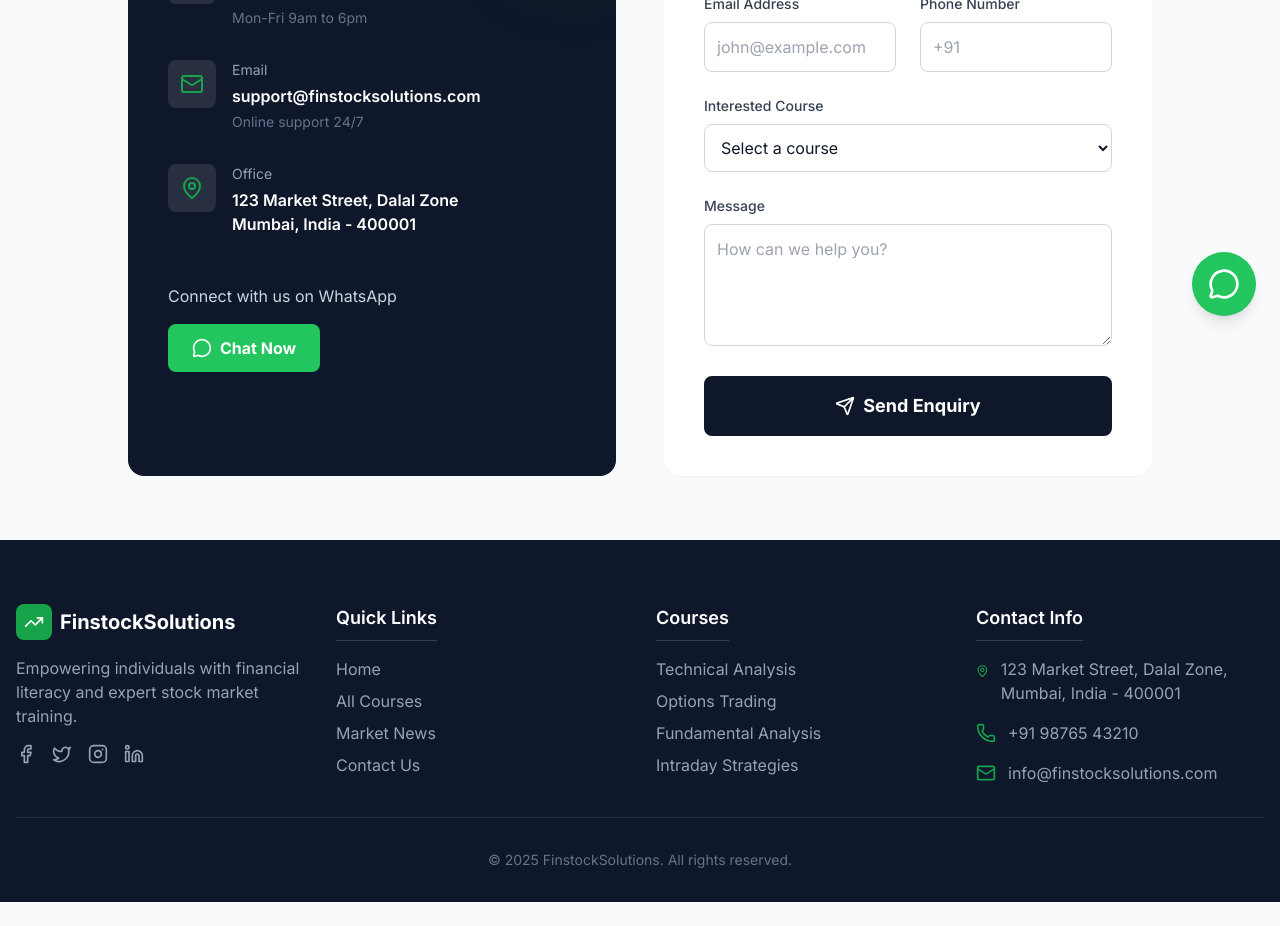
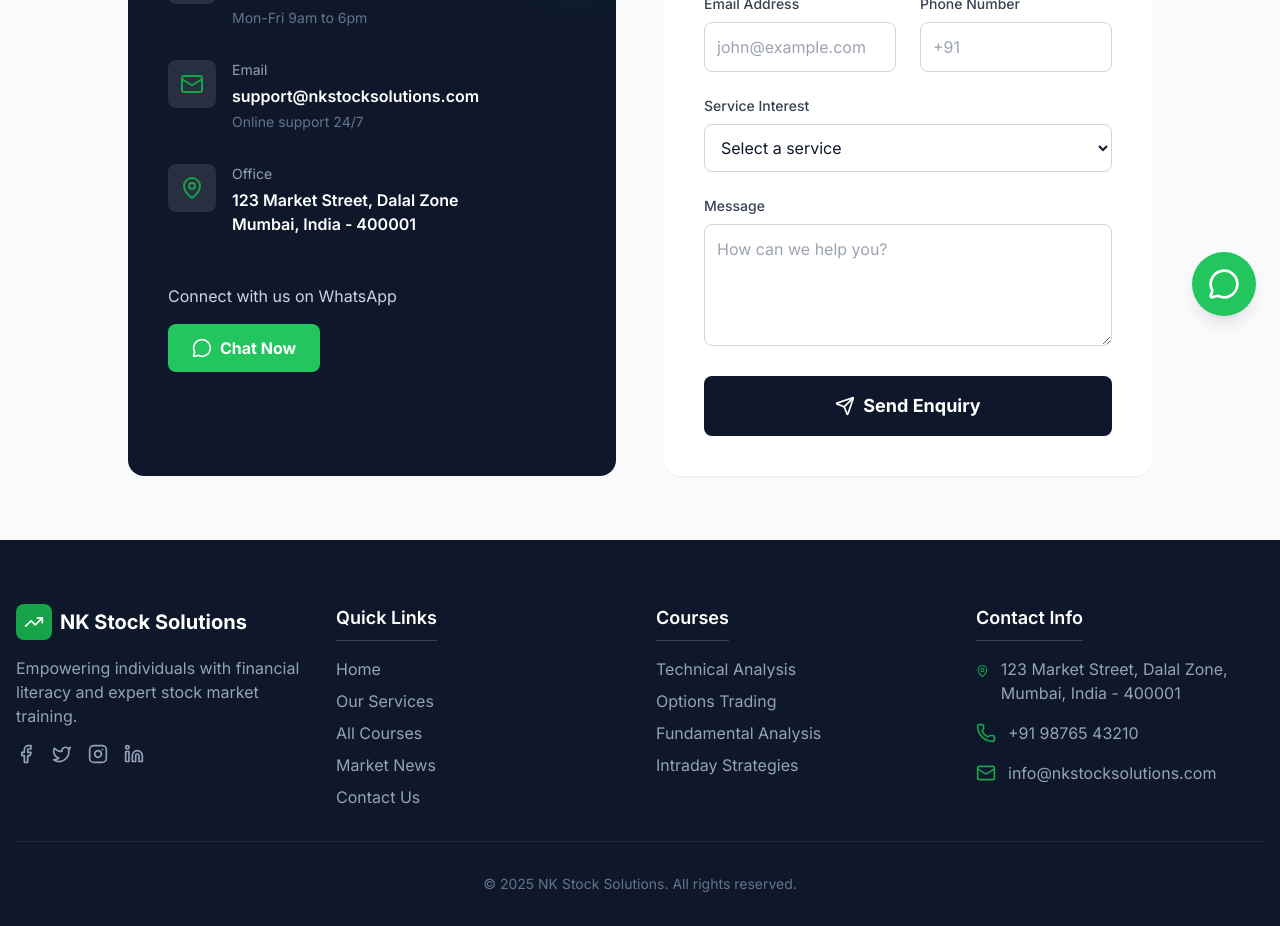
Before and after one commit to Vishalvsw/NK-stocks-, a React (Vite) app: page /#/contact in a window 1280 px wide. Shown: the part 460-1386 px from the top of the page. Before the commit the page ends 1362 px from the top, so only its background shows below. Built offline with nearby package versions, Linux system fonts and the light colour scheme; no server answers.

Commit message:
feat: Rename project and add services page
Updates the project name and introduces a new "Services" page, enhancing navigation and brand identity.

```diff
--- a/App.tsx
+++ b/App.tsx
@@ -6,12 +6,14 @@ import CourseDetails from './pages/CourseDetails';
 import Blog from './pages/Blog';
 import Contact from './pages/Contact';
 import Admin from './pages/Admin';
+import Services from './pages/Services';
 
 function App() {
   return (
     <Router>
       <Routes>
         <Route path="/" element={<Home />} />
+        <Route path="/services" element={<Services />} />
         <Route path="/courses" element={<Courses />} />
         <Route path="/courses/:id" element={<CourseDetails />} />
         <Route path="/blog" element={<Blog />} />
--- a/components/Layout.tsx
+++ b/components/Layout.tsx
@@ -16,12 +16,13 @@ const Navbar = () => {
             <div className="bg-secondary p-2 rounded-lg">
               <TrendingUp className="h-6 w-6 text-white" />
             </div>
-            <span className="text-2xl font-bold text-slate-800">Finstock<span className="text-secondary">Solutions</span></span>
+            <span className="text-2xl font-bold text-slate-800">NK Stock<span className="text-secondary"> Solutions</span></span>
           </Link>
 
           {/* Desktop Menu */}
           <div className="hidden md:flex space-x-8">
             <Link to="/" className={isActive('/')}>Home</Link>
+            <Link to="/services" className={isActive('/services')}>Services</Link>
             <Link to="/courses" className={isActive('/courses')}>Courses</Link>
             <Link to="/blog" className={isActive('/blog')}>Blog</Link>
             <Link to="/contact" className={isActive('/contact')}>Contact</Link>
@@ -48,6 +49,7 @@ const Navbar = () => {
         <div className="md:hidden bg-white border-t">
           <div className="px-4 pt-2 pb-4 space-y-2">
             <Link to="/" className="block py-2 text-gray-600" onClick={() => setIsOpen(false)}>Home</Link>
+            <Link to="/services" className="block py-2 text-gray-600" onClick={() => setIsOpen(false)}>Services</Link>
             <Link to="/courses" className="block py-2 text-gray-600" onClick={() => setIsOpen(false)}>Courses</Link>
             <Link to="/blog" className="block py-2 text-gray-600" onClick={() => setIsOpen(false)}>Blog</Link>
             <Link to="/contact" className="block py-2 text-gray-600" onClick={() => setIsOpen(false)}>Contact</Link>
@@ -69,7 +71,7 @@ const Footer = () => {
                <div className="bg-secondary p-2 rounded-lg">
                 <TrendingUp className="h-5 w-5 text-white" />
               </div>
-              <span className="text-xl font-bold">FinstockSolutions</span>
+              <span className="text-xl font-bold">NK Stock Solutions</span>
             </div>
             <p className="text-slate-400 mb-4">
               Empowering individuals with financial literacy and expert stock market training.
@@ -86,6 +88,7 @@ const Footer = () => {
             <h3 className="text-lg font-semibold mb-4 border-b border-slate-700 pb-2 inline-block">Quick Links</h3>
             <ul className="space-y-2">
               <li><Link to="/" className="text-slate-400 hover:text-secondary">Home</Link></li>
+              <li><Link to="/services" className="text-slate-400 hover:text-secondary">Our Services</Link></li>
               <li><Link to="/courses" className="text-slate-400 hover:text-secondary">All Courses</Link></li>
               <li><Link to="/blog" className="text-slate-400 hover:text-secondary">Market News</Link></li>
               <li><Link to="/contact" className="text-slate-400 hover:text-secondary">Contact Us</Link></li>
@@ -115,13 +118,13 @@ const Footer = () => {
               </li>
               <li className="flex items-center space-x-3">
                 <Mail className="h-5 w-5 text-secondary" />
-                <span className="text-slate-400">info@finstocksolutions.com</span>
+                <span className="text-slate-400">info@nkstocksolutions.com</span>
               </li>
             </ul>
           </div>
         </div>
         <div className="border-t border-slate-800 pt-8 text-center text-slate-500 text-sm">
-          <p>&copy; {new Date().getFullYear()} FinstockSolutions. All rights reserved.</p>
+          <p>&copy; {new Date().getFullYear()} NK Stock Solutions. All rights reserved.</p>
         </div>
       </div>
     </footer>
--- a/index.html
+++ b/index.html
@@ -3,7 +3,7 @@
   <head>
     <meta charset="UTF-8" />
     <meta name="viewport" content="width=device-width, initial-scale=1.0" />
-    <title>FinstockSolutions - Master the Market</title>
+    <title>NK Stock Solutions - Master the Market</title>
     <script src="https://cdn.tailwindcss.com"></script>
     <script>
       tailwind.config = {
--- a/metadata.json
+++ b/metadata.json
@@ -1,5 +1,5 @@
 {
-  "name": "FinstockSolutions",
-  "description": "A comprehensive stock market education platform featuring courses, blogs, and admin management.",
+  "name": "NK Stock Solutions",
+  "description": "A comprehensive stock market education and services platform.",
   "requestFramePermissions": []
 }
--- a/package.json
+++ b/package.json
@@ -1,5 +1,5 @@
 {
-  "name": "finstocksolutions",
+  "name": "nk-stock-solutions",
   "private": true,
   "version": "0.0.0",
   "type": "module",
--- a/pages/Contact.tsx
+++ b/pages/Contact.tsx
@@ -16,7 +16,7 @@ const Contact = () => {
         <div className="container mx-auto px-4">
           <div className="text-center mb-16">
             <h1 className="text-3xl md:text-4xl font-bold text-slate-900 mb-4">Get in Touch</h1>
-            <p className="text-gray-600 max-w-2xl mx-auto">Have questions about our courses or need career guidance? Fill out the form below or reach us directly.</p>
+            <p className="text-gray-600 max-w-2xl mx-auto">Have questions about our services or need career guidance? Fill out the form below or reach us directly.</p>
           </div>
 
           <div className="grid grid-cols-1 lg:grid-cols-2 gap-12 max-w-5xl mx-auto">
@@ -39,7 +39,7 @@ const Contact = () => {
                      <div className="bg-white/10 p-3 rounded-lg"><Mail className="h-6 w-6 text-secondary" /></div>
                      <div>
                        <p className="text-slate-400 text-sm mb-1">Email</p>
-                       <p className="font-semibold">support@finstocksolutions.com</p>
+                       <p className="font-semibold">support@nkstocksolutions.com</p>
                        <p className="text-sm text-slate-500 mt-1">Online support 24/7</p>
                      </div>
                    </div>
@@ -84,13 +84,14 @@ const Contact = () => {
                     </div>
                   </div>
                   <div>
-                    <label className="block text-sm font-medium text-gray-700 mb-2">Interested Course</label>
+                    <label className="block text-sm font-medium text-gray-700 mb-2">Service Interest</label>
                     <select className="w-full border border-gray-300 rounded-lg p-3 focus:ring-2 focus:ring-secondary/50 outline-none transition-all bg-white">
-                      <option>Select a course</option>
-                      <option>Technical Analysis</option>
-                      <option>Options Trading</option>
-                      <option>Fundamental Analysis</option>
-                      <option>Other</option>
+                      <option>Select a service</option>
+                      <option>Equity Services</option>
+                      <option>Derivative Services</option>
+                      <option>Index Options</option>
+                      <option>MCX / Commodities</option>
+                      <option>Stock Market Courses</option>
                     </select>
                   </div>
                   <div>
--- a/pages/Home.tsx
+++ b/pages/Home.tsx
@@ -17,7 +17,7 @@ const Home = () => {
         <div className="container mx-auto px-4 relative z-10">
           <div className="max-w-3xl">
             <h1 className="text-5xl md:text-6xl font-bold mb-6 leading-tight">
-              Master the Stock Market with <span className="text-secondary">Confidence</span>
+              Master the Stock Market with <span className="text-secondary">NK Stock Solutions</span>
             </h1>
             <p className="text-xl text-slate-300 mb-8 max-w-2xl">
               Learn practical strategies, technical analysis, and risk management from expert traders. Start your journey to financial freedom today.
@@ -26,8 +26,8 @@ const Home = () => {
               <Link to="/courses" className="bg-secondary text-white px-8 py-3 rounded-full text-lg font-semibold hover:bg-green-700 transition-colors text-center">
                 Explore Courses
               </Link>
-              <Link to="/contact" className="bg-white/10 backdrop-blur-md text-white border border-white/30 px-8 py-3 rounded-full text-lg font-semibold hover:bg-white/20 transition-colors text-center">
-                Talk to an Expert
+              <Link to="/services" className="bg-white/10 backdrop-blur-md text-white border border-white/30 px-8 py-3 rounded-full text-lg font-semibold hover:bg-white/20 transition-colors text-center">
+                View Services
               </Link>
             </div>
           </div>
@@ -58,8 +58,8 @@ const Home = () => {
       <section className="py-20 bg-gray-50">
         <div className="container mx-auto px-4">
           <div className="text-center mb-16">
-            <span className="text-secondary font-bold tracking-wider uppercase">Why Finstock</span>
-            <h2 className="text-3xl font-bold text-slate-900 mt-2">Why Choose Our Platform?</h2>
+            <span className="text-secondary font-bold tracking-wider uppercase">Why Us</span>
+            <h2 className="text-3xl font-bold text-slate-900 mt-2">Why Choose NK Stock Solutions?</h2>
           </div>
 
           <div className="grid grid-cols-1 md:grid-cols-3 gap-8">
--- /dev/null
+++ b/pages/Services.tsx
@@ -0,0 +1,157 @@
+import React from 'react';
+import { Layout } from '../components/Layout';
+import { TrendingUp, BarChart2, Activity, Zap, CheckCircle2, ArrowRight } from 'lucide-react';
+
+const Services = () => {
+  const equityServices = [
+    {
+      title: 'Stock Cash',
+      description: 'Stock Cash services are specially designed for stock cash traders who trade in NSE and BSE on each and every sector.'
+    },
+    {
+      title: 'Stock Cash Exclusive',
+      description: 'Designed for the traders who want to earn more profit compared to regular stock cash intraday services.'
+    },
+    {
+      title: 'BTST / STBT',
+      description: 'BTST / STBT service is for the trader who wants to trade with gap up and gap down opening of market.'
+    },
+    {
+      title: 'Swing Pack',
+      description: 'It is an Opportunity for the short term investors who want to invest in blue chip stocks with minimum risk.'
+    }
+  ];
+
+  const derivativeServices = [
+    {
+      title: 'Stock Future',
+      description: 'These Stock Futures Tips are the result of core research and analysis of our technical team and help you to grab a profit.'
+    },
+    {
+      title: 'Stock Future Exclusive',
+      description: 'Stock Future segment is very prominent segment of Equity market. Stock Future exclusive is the flagship product of Ours.'
+    },
+    {
+      title: 'Stock Options',
+      description: 'In our service of Call Options Tips and Put Options Tips we make very safe strategy with all the required knowledge of our brilliant analysts.'
+    }
+  ];
+
+  const indexServices = [
+    {
+      title: 'Index Futures',
+      description: 'We provide NIFTY / BANKNIFTY Trading Tips during market hours, depending upon Market Conditions & expected movement from Global Market Indices.'
+    },
+    {
+      title: 'Index Options',
+      description: 'Here, by tracking indices during market hours and depending upon Market Conditions our research team analyse key macro sectors and develope equity strategy.'
+    },
+    {
+      title: 'Index Options Exclusive',
+      description: 'This is the flagship product of Ours and this package is designed for the traders who want to earn more profit compared to regular Index Options intraday services.'
+    }
+  ];
+
+  const mcxServices = [
+    {
+      title: 'Energy',
+      description: 'This Service is designed for traders Who trading in MCX Energy Segment i.e. MCX Natural Gas, MCX Crude.'
+    },
+    {
+      title: 'Base Metal',
+      description: 'Researching upon global Economic events & activities, we provide advice base metal insights.'
+    },
+    {
+      title: 'Bullions',
+      description: 'We spend thousands of hours to make sure that our clients can earn the profits in the Bullion Markets.'
+    },
+    {
+      title: 'Commodity Exclusive',
+      description: 'Commodity Exclusive is specially designed for traders who trade in heavy volumes to earn profit.'
+    }
+  ];
+
+  const ServiceCard = ({ title, description, icon: Icon }: { title: string, description: string, icon: any }) => (
+    <div className="bg-white p-6 rounded-xl shadow-sm border border-gray-100 hover:shadow-md transition-all hover:border-secondary/30 group h-full flex flex-col">
+      <div className="mb-4 bg-gray-50 w-12 h-12 rounded-lg flex items-center justify-center text-secondary group-hover:bg-secondary group-hover:text-white transition-colors">
+        <Icon className="h-6 w-6" />
+      </div>
+      <h3 className="text-lg font-bold text-slate-900 mb-2">{title}</h3>
+      <p className="text-gray-600 text-sm leading-relaxed flex-grow">{description}</p>
+      <div className="mt-4 flex items-center text-secondary text-sm font-semibold opacity-0 group-hover:opacity-100 transition-opacity">
+        Learn More <ArrowRight className="ml-1 h-4 w-4" />
+      </div>
+    </div>
+  );
+
+  return (
+    <Layout>
+      <div className="bg-slate-50 py-16">
+        <div className="container mx-auto px-4">
+          <div className="text-center mb-16 max-w-3xl mx-auto">
+            <h1 className="text-4xl font-bold text-slate-900 mb-4">Our Services</h1>
+            <p className="text-gray-600 text-lg">
+              We offer a wide range of trading and investment services tailored to meet your financial goals.
+              From Equity to Commodities, we have you covered.
+            </p>
+          </div>
+
+          {/* Equity Services */}
+          <div className="mb-16">
+            <div className="flex items-center space-x-3 mb-8 border-b border-gray-200 pb-4">
+              <TrendingUp className="h-8 w-8 text-secondary" />
+              <h2 className="text-2xl font-bold text-slate-900">Equity Services</h2>
+            </div>
+            <div className="grid grid-cols-1 md:grid-cols-2 lg:grid-cols-4 gap-6">
+              {equityServices.map((service, index) => (
+                <ServiceCard key={index} {...service} icon={TrendingUp} />
+              ))}
+            </div>
+          </div>
+
+          {/* Derivative Services */}
+          <div className="mb-16">
+            <div className="flex items-center space-x-3 mb-8 border-b border-gray-200 pb-4">
+              <Activity className="h-8 w-8 text-secondary" />
+              <h2 className="text-2xl font-bold text-slate-900">Derivative Services</h2>
+            </div>
+            <div className="grid grid-cols-1 md:grid-cols-3 gap-6">
+              {derivativeServices.map((service, index) => (
+                <ServiceCard key={index} {...service} icon={Activity} />
+              ))}
+            </div>
+          </div>
+
+          {/* Index Services */}
+          <div className="mb-16">
+            <div className="flex items-center space-x-3 mb-8 border-b border-gray-200 pb-4">
+              <BarChart2 className="h-8 w-8 text-secondary" />
+              <h2 className="text-2xl font-bold text-slate-900">Index Services</h2>
+            </div>
+            <div className="grid grid-cols-1 md:grid-cols-3 gap-6">
+              {indexServices.map((service, index) => (
+                <ServiceCard key={index} {...service} icon={BarChart2} />
+              ))}
+            </div>
+          </div>
+
+           {/* MCX Services */}
+           <div className="mb-8">
+            <div className="flex items-center space-x-3 mb-8 border-b border-gray-200 pb-4">
+              <Zap className="h-8 w-8 text-secondary" />
+              <h2 className="text-2xl font-bold text-slate-900">MCX Services</h2>
+            </div>
+            <div className="grid grid-cols-1 md:grid-cols-2 lg:grid-cols-4 gap-6">
+              {mcxServices.map((service, index) => (
+                <ServiceCard key={index} {...service} icon={Zap} />
+              ))}
+            </div>
+          </div>
+
+        </div>
+      </div>
+    </Layout>
+  );
+};
+
+export default Services;
```
